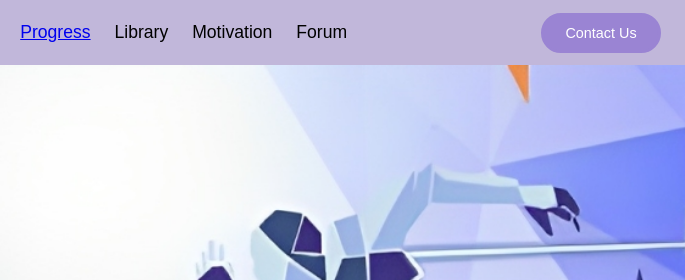
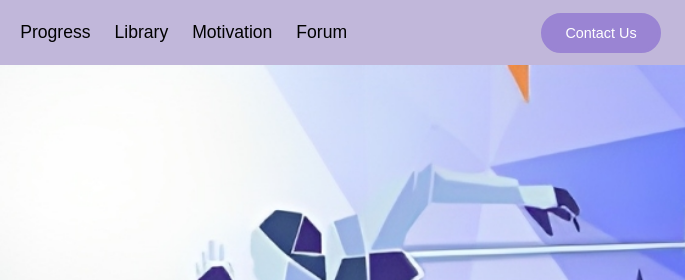
Before and after one commit to MRAHXD/Hackathon1, a plain HTML site: page index.html in a window 1280 px wide. Shown: the top 280 px of the page, 595-1280 px from the left. Drawn offline with Linux system fonts and the light colour scheme.

Commit message:
progress-tracker-updated

```diff
--- a/index.html
+++ b/index.html
@@ -15,7 +15,7 @@
             </div>
             <a style="margin-left: 170px;" class="navMenu">Home</a>
             <a class="navMenu">SetGoal</a>
-            <a class="navMenu" href="progress.html">Progress</a>
+            <a class="navMenu" href="progress.html" style="text-decoration: none; color: black;">Progress</a>
             <a class="navMenu">Library</a>
             <a class="navMenu">Motivation</a>
             <a style="margin-right: 170px;" class="navMenu">Forum</a>
```
